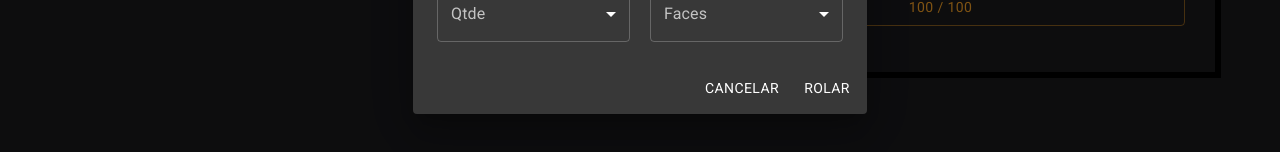
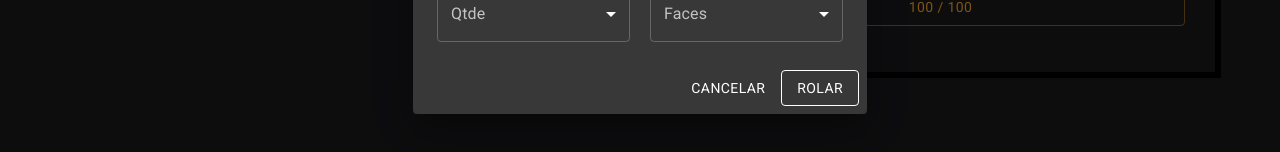
Before and after one commit to lliuti/rpg-web, a React (Vite) app: page /characters/xpto in a window 1280 px wide. Both pictures are taken after a click on the button "ROLAR DADOS". Shown: the part 406-558 px from the top of the page. Built offline with nearby package versions, Linux system fonts and the light colour scheme.

Commit message:
Update index.jsx

```diff
--- a/src/pages/Sheet/index.jsx
+++ b/src/pages/Sheet/index.jsx
@@ -205,7 +205,7 @@ const Sheet = () => {
                     <Button onClick={handleDiceDialogClose} color="inherit">
                       Cancelar
                     </Button>
-                    <Button autoFocus color="inherit">
+                    <Button autoFocus color="inherit" variant="outlined">
                       Rolar
                     </Button>
                   </DialogActions>
@@ -259,7 +259,7 @@ const Sheet = () => {
                   <Button onClick={handleLifeDialogClose} color="error">
                     Cancelar
                   </Button>
-                  <Button autoFocus color="error">
+                  <Button autoFocus color="error" variant="outlined">
                     Salvar
                   </Button>
                 </DialogActions>
@@ -313,7 +313,7 @@ const Sheet = () => {
                   <Button onClick={handleSanityDialogClose} color="primary">
                     Cancelar
                   </Button>
-                  <Button autoFocus color="primary">
+                  <Button autoFocus color="primary" variant="outlined">
                     Salvar
                   </Button>
                 </DialogActions>
@@ -367,7 +367,7 @@ const Sheet = () => {
                   <Button onClick={handleEffortDialogClose} color="warning">
                     Cancelar
                   </Button>
-                  <Button autoFocus color="warning">
+                  <Button autoFocus color="warning" variant="outlined">
                     Salvar
                   </Button>
                 </DialogActions>
```
